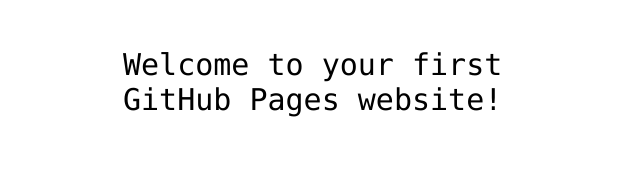
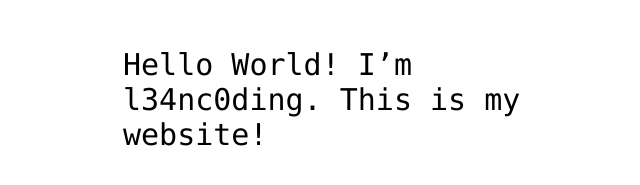
Before and after one commit to leancoding/hello-world, a plain HTML site: page index.html in a window 1280 px wide. Shown: the part 341-526 px from the top of the page, without its empty margins (317-957 px from the left). Drawn offline with Linux system fonts and the light colour scheme.

Commit message:
Add username to index.html file

```diff
--- a/index.html
+++ b/index.html
@@ -12,7 +12,7 @@
 <img src="https://octodex.github.com/images/daftpunktocat-thomas.gif" id="octocat" alt="octocat-gif" />
 
 <!-- Change this code here by copy and pasting your template on line 15 -->
-<p>Welcome to your first GitHub Pages website!</p>
+<p>Hello World! I’m l34nc0ding. This is my website!</p>
 
 </body>
 </html>
```
